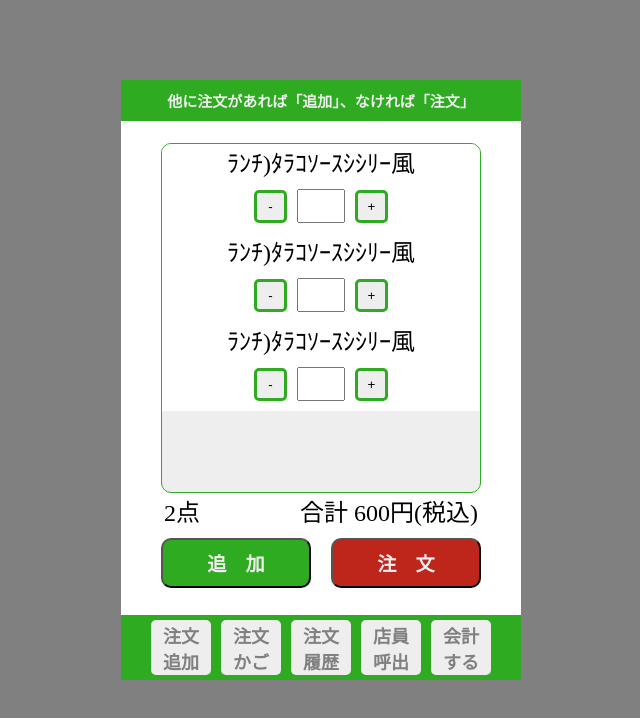
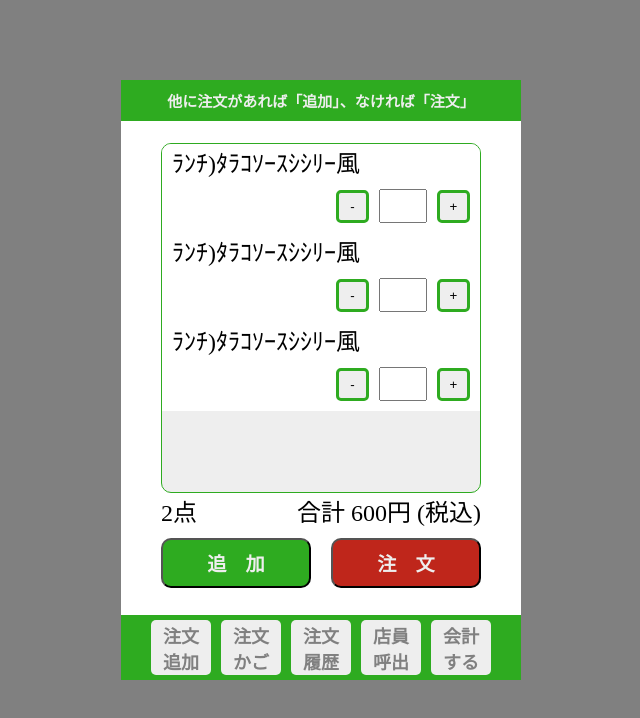
Before and after one commit to javaMachineKimDoHyeon/saize, a React (Vite) app: page /basket in a window 1280 px wide. Shown: the top 718 px of the page, without its empty margins (319-959 px from the left). Built offline with nearby package versions, Linux system fonts and the light colour scheme.

Commit message:
TransmitModal

```diff
--- a/src/App.css
+++ b/src/App.css
@@ -198,3 +198,13 @@ footer>button {
     font-weight: 500;
     font-size: x-large;
 }
+
+.transmitModal {
+    background: white;
+    border: #eee solid 1px;
+    border-radius: 10px;
+}
+
+.transmitModal > button {
+    margin: 10px;
+}
--- a/src/pages/Basket.jsx
+++ b/src/pages/Basket.jsx
@@ -1,31 +1,43 @@
 function Basket() {
-    return(
+    return (
         <div>
-            <header style={{marginBottom : '22px'}}>他に注文があれば「追加」、なければ「注文」</header>
+            <header style={{ marginBottom: '22px' }}>他に注文があれば「追加」、なければ「注文」</header>
             <div className="itemBoxList">
                 <Item />
                 <Item />
                 <Item />
             </div>
-            <div className="basketDetail" style={{marginRight:100}}>2点</div>
-            <div className="basketDetail">合計 600円(税込)</div>
+            <div className="basketDetail" style={{ marginRight: 100 }}>2点</div>
+            <div className="basketDetail">合計 600円 (税込)</div>
             <div>
                 <button className="basketBtn">追　加</button>
-                <button className="basketBtn" style={{background : '#bf261b'}}>注　文</button>
+                <button className="basketBtn" style={{ background: '#bf261b' }}>注　文</button>
             </div>
         </div>
     )
 }
 
 function Item() {
-    return(
+    return (
         <div className="item">
-            <div className="menuName">
+            <div className="menuName" style={{ textAlign: "left", marginLeft: 10 }}>
                 ﾗﾝﾁ)ﾀﾗｺｿｰｽｼｼﾘｰ風
             </div>
-            <button className="countBtn">-</button>
-            <input className="countInput" type="text" />
-            <button className="countBtn">+</button>
+            <div style={{ textAlign: "right" }}>
+                <button className="countBtn">-</button>
+                <input className="countInput" type="text" />
+                <button className="countBtn" style={{ marginRight: 10 }}>+</button>
+            </div>
+        </div>
+    )
+}
+
+function TransmitModal() {
+    return(
+        <div className="transmitModal">
+            <div>ご注文はすべて入力済ですか？送信します。</div>
+            <button>いいえ</button>
+            <button>はい</button>
         </div>
     )
 }
```
